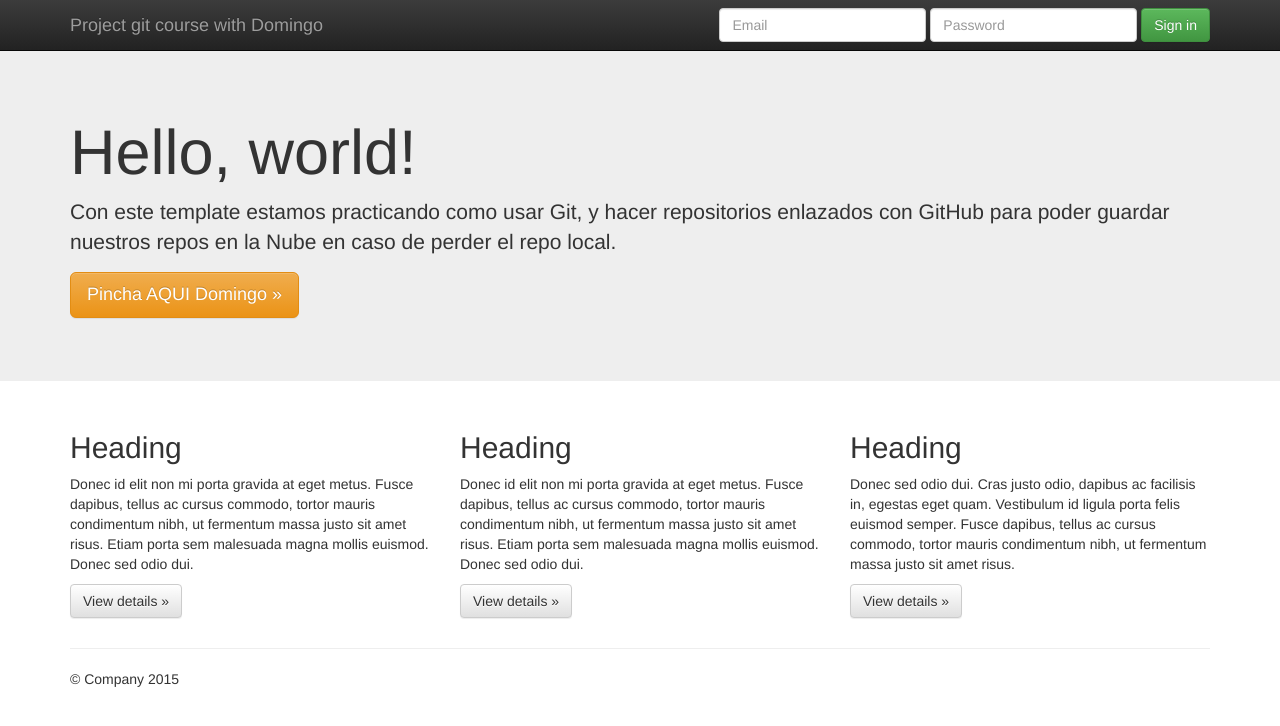
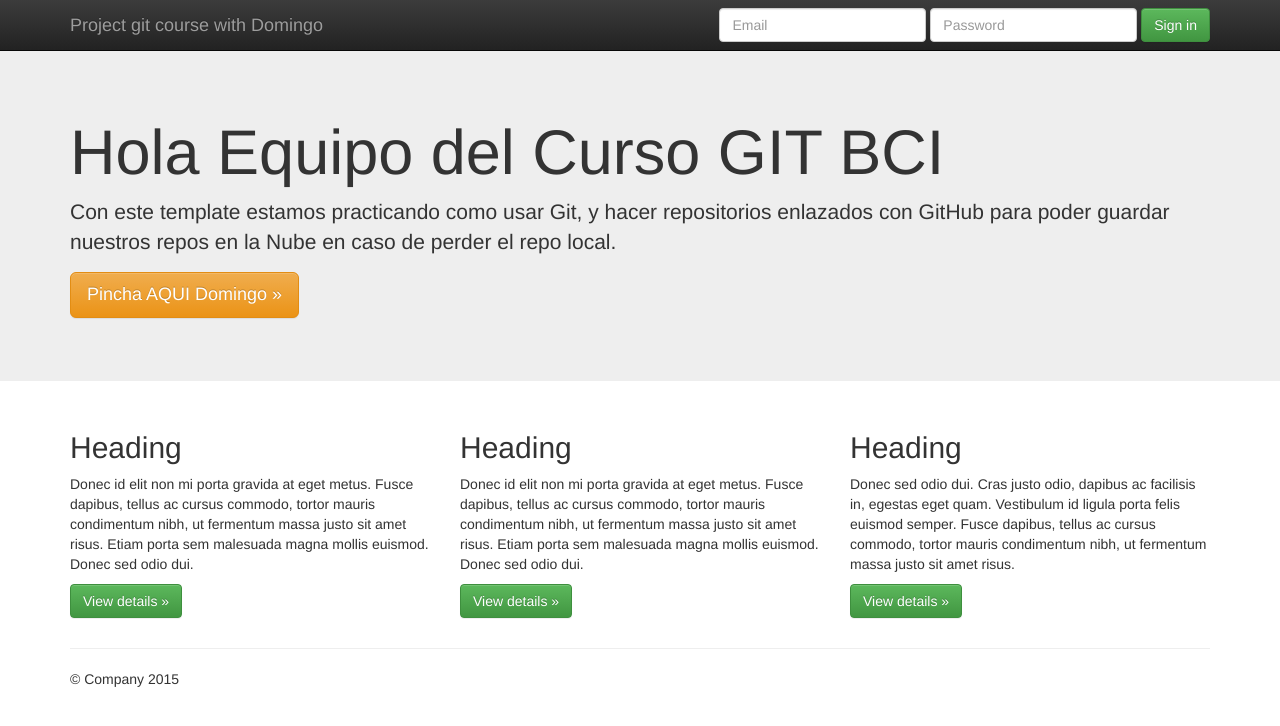
Before and after one commit to jesusmaduro/CursoGitBCI2023, a plain HTML site: page index.html in a window 1280 px wide. Drawn offline with nearby package versions, Linux system fonts and the light colour scheme.

Commit message:
se actualiza repositorio, se modifica el estilo de los botones inferiores

```diff
--- a/index.html
+++ b/index.html
@@ -55,7 +55,7 @@
     <!-- Main jumbotron for a primary marketing message or call to action -->
     <div class="jumbotron">
       <div class="container">
-        <h1>Hello, world!</h1>
+        <h1>Hola Equipo del Curso GIT BCI</h1>
         <p>Con este template estamos practicando como usar Git, y hacer repositorios enlazados con GitHub para poder guardar nuestros repos en la Nube en caso de perder el repo local.</p>
         <p><a class="btn btn-warning btn-lg" href="#" role="button">Pincha AQUI Domingo &raquo;</a></p>
       </div>
@@ -67,17 +67,17 @@
         <div class="col-md-4">
           <h2>Heading</h2>
           <p>Donec id elit non mi porta gravida at eget metus. Fusce dapibus, tellus ac cursus commodo, tortor mauris condimentum nibh, ut fermentum massa justo sit amet risus. Etiam porta sem malesuada magna mollis euismod. Donec sed odio dui. </p>
-          <p><a class="btn btn-default" href="#" role="button">View details &raquo;</a></p>
+          <p><a class="btn btn-success" href="#" role="button">View details &raquo;</a></p>
         </div>
         <div class="col-md-4">
           <h2>Heading</h2>
           <p>Donec id elit non mi porta gravida at eget metus. Fusce dapibus, tellus ac cursus commodo, tortor mauris condimentum nibh, ut fermentum massa justo sit amet risus. Etiam porta sem malesuada magna mollis euismod. Donec sed odio dui. </p>
-          <p><a class="btn btn-default" href="#" role="button">View details &raquo;</a></p>
+          <p><a class="btn btn-success" href="#" role="button">View details &raquo;</a></p>
        </div>
         <div class="col-md-4">
           <h2>Heading</h2>
           <p>Donec sed odio dui. Cras justo odio, dapibus ac facilisis in, egestas eget quam. Vestibulum id ligula porta felis euismod semper. Fusce dapibus, tellus ac cursus commodo, tortor mauris condimentum nibh, ut fermentum massa justo sit amet risus.</p>
-          <p><a class="btn btn-default" href="#" role="button">View details &raquo;</a></p>
+          <p><a class="btn btn-success" href="#" role="button">View details &raquo;</a></p>
         </div>
       </div>
 
```
